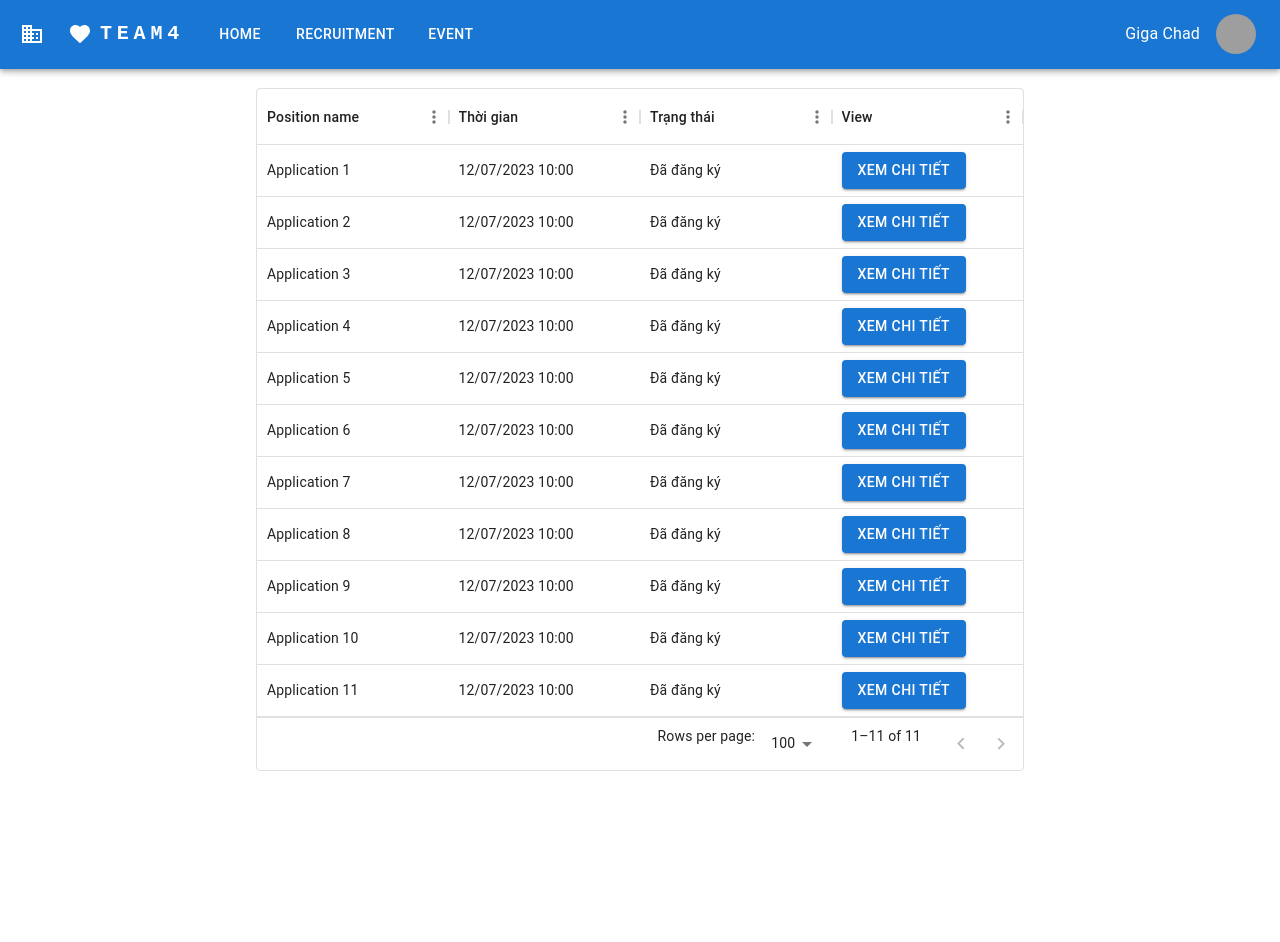
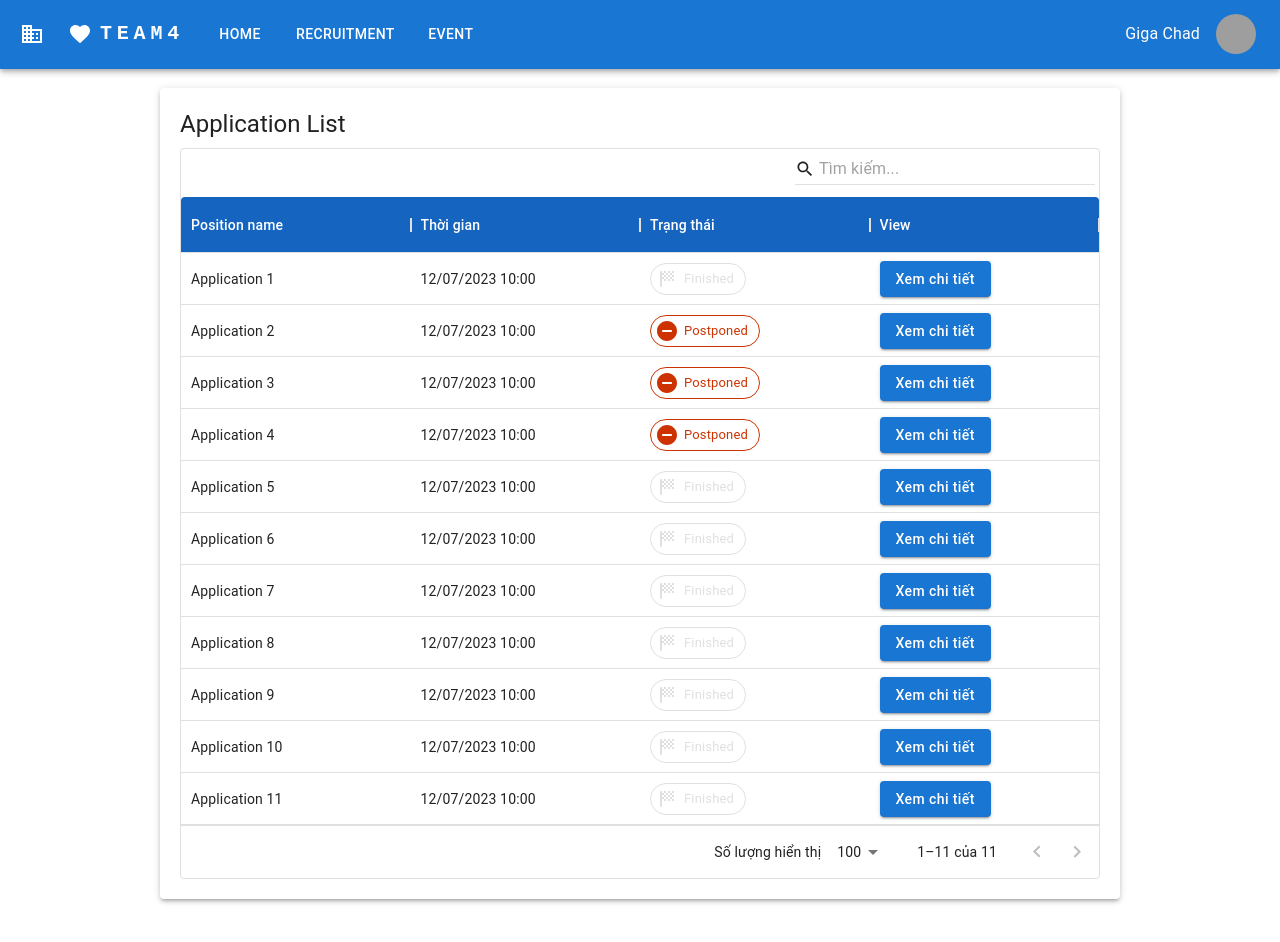
Before and after one commit to namkha1032/recruitment-website, a React (Create React App) app: page /profile/1/application in a window 1280 px wide. Before the commit the page ends 800 px from the top, so only its background shows below. Built offline with nearby package versions, Linux system fonts and the light colour scheme; grey boxes are pictures that could not be loaded.

Commit message:
edit lan 2

```diff
--- /dev/null
+++ b/src/components/LabelButton/LabelButton.jsx
@@ -0,0 +1,93 @@
+import { Chip } from "@mui/material";
+import PriorityHighIcon from "@mui/icons-material/PriorityHigh";
+import RocketLaunchRoundedIcon from "@mui/icons-material/RocketLaunchRounded";
+import DoNotDisturbOnRoundedIcon from "@mui/icons-material/DoNotDisturbOnRounded";
+import FlightTakeoffRoundedIcon from '@mui/icons-material/FlightTakeoffRounded';
+import FlightLandRoundedIcon from '@mui/icons-material/FlightLandRounded';
+import EventNoteRoundedIcon from '@mui/icons-material/EventNoteRounded';
+import SportsScoreRoundedIcon from '@mui/icons-material/SportsScoreRounded';
+
+export function NullString() {
+  return <Chip icon={<PriorityHighIcon />} label="Unavailable" />;
+}
+
+export function NotStart() {
+  return (
+    <Chip
+      label="Not start"
+      variant="outlined"
+      style={{
+        color: "#008631",
+        backgroundColor: "white",
+        borderColor: "#008631",
+      }}
+      icon={
+        <EventNoteRoundedIcon
+          style={{
+            color: "#008631",
+          }}
+        />
+      }
+    />
+  );
+}
+
+export function Pending() {
+  return (
+    <Chip
+      label="Going"
+      variant="outlined"
+      style={{
+        color: "#1565C0",
+        backgroundColor: "white",
+        borderColor: "#1565C0",
+      }}
+      icon={
+        <RocketLaunchRoundedIcon
+          style={{
+            color: "#1565C0",
+          }}
+        />
+      }
+    />
+  );
+}
+
+export function Completed() {
+  return (
+    <Chip
+      label="Finished"
+      variant="outlined"
+      style={{
+        color: "#E0E0E0",
+        backgroundColor: "white",
+        borderColor: "#E0E0E0",
+      }}
+
+      icon={<SportsScoreRoundedIcon style={{
+        color: "#E0E0E0",
+      }}/>}
+    />
+  );
+}
+
+export function Postpone() {
+  return (
+    <Chip
+      label="Postponed"
+      variant="outlined"
+      style={{
+        color: "#cc3300",
+        backgroundColor: "white",
+        borderColor: "#cc3300",
+      }}
+      icon={
+        <DoNotDisturbOnRoundedIcon
+          style={{
+            color: "#cc3300",
+          }}
+        />
+      }
+    />
+  );
+}
--- a/src/components/Profile/ProfileId.jsx
+++ b/src/components/Profile/ProfileId.jsx
@@ -1,14 +1,17 @@
 import React, { useState } from 'react';
-import { Grid, Typography, Button } from '@mui/material';
-import { DataGrid, GridColDef, GridValueGetterParams } from '@mui/x-data-grid';
+import { Grid, Typography, Button, Paper } from '@mui/material';
+import { DataGrid ,GridToolbar} from '@mui/x-data-grid';
 import { useNavigate } from 'react-router-dom';
-export default function HistoryList({ events, time, status, pathnavigate, namePage }) {
+import { NullString, NotStart, Pending, Completed, Postpone } from "../LabelButton/LabelButton";
+
+export default function HistoryList({ events, time, pathnavigate, namePage }) {
   const [selectedEvent, setSelectedEvent] = useState(null);
   const navigate = useNavigate();
+
   const handleDetails = (eventId) => {
     navigate(pathnavigate);
-    // Perform action when the "View Details" button is clicked for an event
-    // You can implement this function to display detailed information about the event, e.g., show a popup, navigate to a new page, etc.
+    // Thực hiện hành động khi người dùng nhấn vào nút "Xem chi tiết" cho từng event
+    // Bạn có thể triển khai hàm này để hiển thị thông tin chi tiết về event, ví dụ: hiển thị popup, chuyển đến trang mới, ...
   };
 
   const handleEventHover = (event) => {
@@ -19,16 +22,51 @@ export default function HistoryList({ events, time, status, pathnavigate, namePa
     setSelectedEvent(null);
   };
 
+  const renderStatusButton = (status) => {
+    if (status === 'Kết thúc') {
+      return (
+        <Button variant="contained" color="secondary">
+          Kết thúc
+        </Button>
+      );
+    } else if (status === 'Sắp diễn ra') {
+      return (
+        <Button variant="contained" color="primary">
+          Sắp diễn ra
+        </Button>
+      );
+    } else {
+      return null;
+    }
+  };
+
   const columns = [
-    { field: 'name', headerName: namePage, flex:1 },
-    { field: 'time', headerName: 'Thời gian', flex:1 },
-    status && { field: 'status', headerName: 'Trạng thái',flex:1 },
+    { field: 'name', headerName: namePage, flex: 1 },
+    { field: 'time', headerName: 'Thời gian', flex: 1 },
+    {
+      field: 'status',
+      headerName: 'Trạng thái',
+      flex: 1,
+      renderCell: (params) => {
+        switch (params.value) {
+          case "Chưa bắt đầu":
+            return <NotStart />;
+          case "Đang diễn ra":
+            return <Pending />;
+          case "Kết thúc":
+            return <Completed />;
+          default:
+            return <Postpone />;
+        }
+      },
+
+    },
     {
       field: 'view',
       headerName: 'View',
-      flex:1,
+      flex: 1,
       renderCell: (params) => (
-        <Button variant="contained" color="primary" onClick={() => handleDetails(params.row.id)}>
+        <Button variant="contained" color="primary" onClick={() => handleDetails(params.row.id)} style={{textTransform:"none"}}>
           Xem chi tiết
         </Button>
       ),
@@ -39,12 +77,16 @@ export default function HistoryList({ events, time, status, pathnavigate, namePa
     id: event.id,
     name: event.name,
     time,
-    status,
+    status: event.status,
   }));
 
   return (
     <Grid container justifyContent="center">
-      <Grid item xs={12} md={8}>
+      <Grid item xs={12} md={10}> {/* Tăng chiều rộng của khung */}
+        <Paper elevation={3} sx={{ padding: '20px', marginBottom: '20px', width: '100%' }}>
+        <Typography variant="h5" gutterBottom>
+            Application List
+          </Typography>
           <DataGrid
             rows={rows}
             columns={columns}
@@ -53,7 +95,38 @@ export default function HistoryList({ events, time, status, pathnavigate, namePa
             })}
             onMouseEnter={(params) => handleEventHover(params.row)}
             onMouseLeave={handleEventLeave}
+            sx={{ width: '100%' ,
+            "&.MuiDataGrid-root .MuiDataGrid-columnHeader": {
+              backgroundColor: "#1565C0",
+              color: "white",
+              fontWeight: 700,
+              fontSize: 14,
+              border: "none",
+            },
+          }}
+          slots={{ toolbar: GridToolbar }}
+          slotProps={{
+            pagination: {
+              labelRowsPerPage: "Số lượng hiển thị",
+              labelDisplayedRows: ({ from, to, count }) =>
+                `${from}–${to} của ${count !== -1 ? count : `hơn ${to}`}`,
+            },
+            toolbar: {
+              showQuickFilter: true,
+              quickFilterProps: { debounceMs: 500, placeholder: "Tìm kiếm...", sx: {
+                width: 300,
+                marginBottom: 1,
+              }},
+              csvOptions: { disableToolbarButton: true },
+              printOptions: { disableToolbarButton: true }
+          }
+        }}
+        disableColumnMenu
+        disableColumnFilter
+        disableColumnSelector
+        disableDensitySelector
           />
+        </Paper>
       </Grid>
     </Grid>
   );
--- a/src/components/Profile/ProfileIdEvent.jsx
+++ b/src/components/Profile/ProfileIdEvent.jsx
@@ -1,10 +1,12 @@
 import React, { useState } from 'react';
-import { Grid, Typography, Button } from '@mui/material';
-import { DataGrid} from '@mui/x-data-grid';
+import { Grid, Typography, Button, Paper } from '@mui/material';
+import { DataGrid, GridToolbar } from '@mui/x-data-grid';
 import { useNavigate } from 'react-router-dom';
+
 export default function EventList({ events, time, status }) {
   const [selectedEvent, setSelectedEvent] = useState(null);
   const navigate = useNavigate();
+
   const handleDetails = (eventId) => {
     navigate(`/event/1`);
     // Perform action when the "View Details" button is clicked for an event
@@ -20,15 +22,15 @@ export default function EventList({ events, time, status }) {
   };
 
   const columns = [
-    { field: 'name', headerName: 'Tên Event',flex:1 },
-    { field: 'time', headerName: 'Thời gian', flex:1 },
-    status && { field: 'status', headerName: 'Trạng thái', flex:1 },
+    { field: 'name', headerName: 'Tên Event', flex: 1 },
+    { field: 'time', headerName: 'Thời gian', flex: 1 },
+    status && { field: 'status', headerName: 'Trạng thái', flex: 1 },
     {
       field: 'view',
       headerName: 'View',
-      flex:1,
+      flex: 1,
       renderCell: (params) => (
-        <Button variant="contained" color="primary"  onClick={() => handleDetails(params.row.id)}>
+        <Button variant="contained" color="primary" onClick={() => handleDetails(params.row.id)} style={{textTransform:"none"}}>
           Xem chi tiết
         </Button>
       ),
@@ -44,17 +46,51 @@ export default function EventList({ events, time, status }) {
 
   return (
     <Grid container justifyContent="center">
-      <Grid item xs={12} md={6}>
+      <Grid item xs={12} md={8}>
+        <Paper elevation={3} sx={{ padding: '20px', marginBottom: '20px', width: '100%' }}>
+          <Typography variant="h5" gutterBottom>
+            Event List
+          </Typography>
           <DataGrid
             rows={rows}
             columns={columns}
             rowStyles={(params) => ({
               backgroundColor: selectedEvent === params.id ? '#ffdddd' : 'transparent',
             })}
-
             onMouseEnter={(params) => handleEventHover(params.row)}
             onMouseLeave={handleEventLeave}
+            sx={{ width: '100%' ,
+            "&.MuiDataGrid-root .MuiDataGrid-columnHeader": {
+              backgroundColor: "#1565C0",
+              color: "white",
+              fontWeight: 700,
+              fontSize: 14,
+              border: "none",
+            },
+          }}
+          slots={{ toolbar: GridToolbar }}
+          slotProps={{
+            pagination: {
+              labelRowsPerPage: "Số lượng hiển thị",
+              labelDisplayedRows: ({ from, to, count }) =>
+                `${from}–${to} của ${count !== -1 ? count : `hơn ${to}`}`,
+            },
+            toolbar: {
+              showQuickFilter: true,
+              quickFilterProps: { debounceMs: 500, placeholder: "Tìm kiếm...", sx: {
+                width: 300,
+                marginBottom: 1,
+              }},
+              csvOptions: { disableToolbarButton: true },
+              printOptions: { disableToolbarButton: true }
+          }
+        }}
+        disableColumnMenu
+        disableColumnFilter
+        disableColumnSelector
+        disableDensitySelector
           />
+        </Paper>
       </Grid>
     </Grid>
   );
--- a/src/pages/Page_Home/Page_Home.jsx
+++ b/src/pages/Page_Home/Page_Home.jsx
@@ -17,7 +17,7 @@ import Link from '@mui/material/Link';
 import { createTheme, ThemeProvider } from '@mui/material/styles';
 import Carousel from 'react-bootstrap/Carousel';
 import './Page_Home.scss'
-import '../../../node_modules/bootstrap/dist/css/bootstrap.min.css'
+//import '../../../node_modules/bootstrap/dist/css/bootstrap.min.css'
 // import styles from './bootstrap.module.css';
 
 
--- a/src/pages/Page_Profile_Id_Application/Page_Profile_Id_Application.jsx
+++ b/src/pages/Page_Profile_Id_Application/Page_Profile_Id_Application.jsx
@@ -5,46 +5,57 @@ export default function Page_Profile_Id_Application(){
         {
           id: 1,
           name: 'Application 1',
+          status: 'Kết thúc',
         },
         {
           id: 2,
           name: 'Application 2',
+          status: 'Sắp diễn ra',
         },
         {
           id: 3,
           name: 'Application 3',
+          status: 'Sắp diễn ra',
         },
         {
           id: 4,
           name: 'Application 4',
+          status: 'Sắp diễn ra',
         },
         {
           id: 5,
           name: 'Application 5',
+          status: 'Kết thúc',
         },
         {
           id: 6,
           name: 'Application 6',
+          status: 'Kết thúc',
         },
         {
           id: 7,
           name: 'Application 7',
+          status: 'Kết thúc',
         },
         {
           id: 8,
           name: 'Application 8',
+          status: 'Kết thúc',
         },
         {
           id: 9,
           name: 'Application 9',
+          status: 'Kết thúc',
         },
         {
           id: 10,
           name: 'Application 10',
+          status: 'Kết thúc',
         },
         {
           id: 11,
           name: 'Application 11',
+          status: 'Kết thúc',
         },
         // Thêm các dữ liệu cho các event khác
       ];
@@ -54,7 +65,7 @@ export default function Page_Profile_Id_Application(){
       const pathnavigate = '/recruitment/:recruitmentid/application/1';
       const namePage = 'Position name';
       return(
-        <HistoryList events={eventsData} time={time} status={status} itemsPerPage={itemsPerPage} pathnavigate={pathnavigate} namePage={namePage} />
+        <HistoryList events={eventsData} time={time} itemsPerPage={itemsPerPage} pathnavigate={pathnavigate} namePage={namePage} />
       )
 
 }
--- a/src/pages/Page_Profile_Id_Interview/Page_Profile_Id_Interview.jsx
+++ b/src/pages/Page_Profile_Id_Interview/Page_Profile_Id_Interview.jsx
@@ -5,56 +5,67 @@ export default function Page_Profile_Id_Interview(){
         {
           id: 1,
           name: 'Interview 1',
+          status: 'Kết thúc',
         },
         {
           id: 2,
           name: 'Interview 2',
+          status: 'Kết thúc',
         },
         {
           id: 3,
           name: 'Interview 3',
+          status: 'Kết thúc',
         },
         {
           id: 4,
           name: 'Interview 4',
+          status: 'Kết thúc',
         },
         {
           id: 5,
           name: 'Interview 5',
+          status: 'Kết thúc',
         },
         {
           id: 6,
           name: 'Interview 6',
+          status: 'Kết thúc',
         },
         {
           id: 7,
           name: 'Interview 7',
+          status: 'Kết thúc',
         },
         {
           id: 8,
           name: 'Interview 8',
+          status: 'Kết thúc',
         },
         {
           id: 9,
           name: 'Interview 9',
+          status: 'Đang diễn ra',
         },
         {
           id: 10,
           name: 'Interview 10',
+          status: 'Chưa bắt đầu',
         },
         {
           id: 11,
           name: 'Interview 11',
+          status: 'Chưa bắt đầu',
         },
         // Thêm các dữ liệu cho các event khác
       ];
       const time = '12/07/2023 10:00';
-      const status = 'Đã đăng ký';
+
       const itemsPerPage = 10;
       const pathnavigate = '/interview/1';
       const name = 'Interview Name'
       return(
-        <HistoryList events={eventsData} time={time}  status={status} itemsPerPage={itemsPerPage} pathnavigate={pathnavigate} namePage={name}/>
+        <HistoryList events={eventsData} time={time}  itemsPerPage={itemsPerPage} pathnavigate={pathnavigate} namePage={name}/>
       )
 
 }
```
Lines whose indentation alone changed are shown as unchanged.
